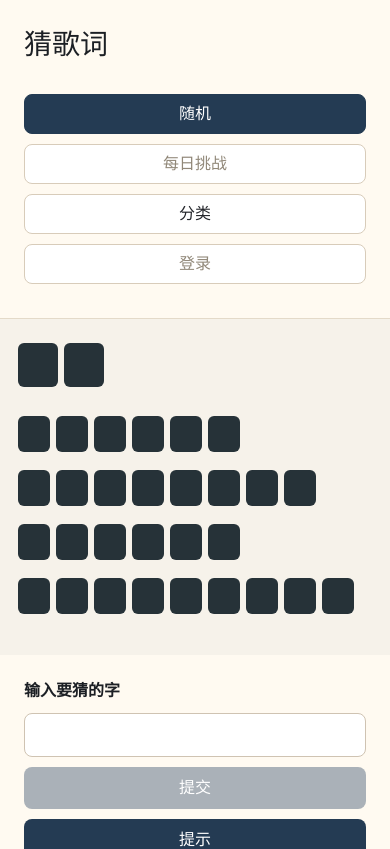
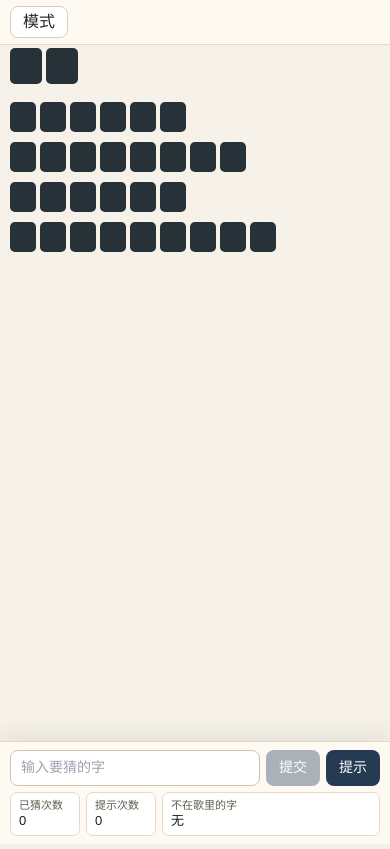
Before and after one commit to LuckyDogzyc/lyricguesser_vercel, a Next.js app: page / in a window 390 px wide. Shown: the top 849 px of the page. Built offline with nearby package versions, Linux system fonts and the light colour scheme.

Commit message:
Improve mobile game controls layout

```diff
--- a/app/globals.css
+++ b/app/globals.css
@@ -48,6 +48,10 @@ input {
 .side-nav h1 {
   margin: 0 0 28px;
   font-size: 28px;
+}
+
+.mobile-mode-toggle {
+  display: none;
 }
 
 .nav-item {
@@ -165,6 +169,10 @@ input {
 .guess-form {
   display: grid;
   gap: 10px;
+}
+
+.guess-actions {
+  display: grid;
 }
 
 .guess-form label {
@@ -291,13 +299,193 @@ input {
 }
 
 @media (max-width: 900px) {
-  .app-shell {
-    grid-template-columns: 1fr;
+  body {
+    height: 100dvh;
+    overflow: hidden;
   }
 
-  .side-nav,
-  .guess-panel {
+  .app-shell {
+    display: block;
+    height: 100dvh;
+    min-height: 0;
+  }
+
+  .side-nav {
+    position: fixed;
+    top: 0;
+    left: 0;
+    right: 0;
+    z-index: 20;
+    padding: 6px 10px;
+    background: rgba(255, 250, 241, 0.96);
     border: 0;
     border-bottom: 1px solid #e4dac9;
   }
+
+  .side-nav h1 {
+    display: none;
+  }
+
+  .mobile-mode-toggle {
+    display: inline-flex;
+    align-items: center;
+    justify-content: center;
+    min-height: 32px;
+    min-width: 58px;
+    border: 1px solid #d8ccba;
+    border-radius: 8px;
+    background: #fff;
+    color: #24262b;
+  }
+
+  .nav-items {
+    display: none;
+    grid-template-columns: repeat(4, minmax(0, 1fr));
+    gap: 6px;
+    margin-top: 6px;
+  }
+
+  .side-nav-open .nav-items {
+    display: grid;
+  }
+
+  .nav-item {
+    min-height: 32px;
+    margin: 0;
+    border-radius: 7px;
+    padding: 0 6px;
+    font-size: 13px;
+    white-space: nowrap;
+  }
+
+  .lyrics-panel {
+    height: 100dvh;
+    max-height: none;
+    padding: 48px 10px 104px;
+    overflow-y: auto;
+  }
+
+  .puzzle-line {
+    gap: 4px;
+    margin-bottom: 10px;
+    min-height: 30px;
+  }
+
+  .puzzle-line-title {
+    margin-bottom: 18px;
+  }
+
+  .puzzle-cell,
+  .puzzle-space {
+    width: 26px;
+    height: 30px;
+    border-radius: 5px;
+    font-size: 17px;
+  }
+
+  .puzzle-line-title .puzzle-cell {
+    width: 32px;
+    height: 36px;
+    font-size: 20px;
+  }
+
+  .puzzle-space {
+    width: 10px;
+  }
+
+  .guess-panel {
+    position: fixed;
+    left: 0;
+    right: 0;
+    bottom: 0;
+    z-index: 30;
+    display: grid;
+    gap: 6px;
+    padding: 8px 10px calc(8px + env(safe-area-inset-bottom));
+    background: rgba(255, 250, 241, 0.98);
+    border: 0;
+    border-top: 1px solid #e4dac9;
+    box-shadow: 0 -8px 20px rgba(36, 38, 43, 0.08);
+  }
+
+  .guess-actions {
+    grid-template-columns: minmax(0, 1fr) 54px;
+    gap: 6px;
+  }
+
+  .guess-form {
+    grid-template-columns: minmax(0, 1fr) 54px;
+    gap: 6px;
+  }
+
+  .guess-form label {
+    position: absolute;
+    width: 1px;
+    height: 1px;
+    overflow: hidden;
+    clip: rect(0, 0, 0, 0);
+    white-space: nowrap;
+  }
+
+  .guess-form input,
+  .guess-form button,
+  .hint-button {
+    min-height: 36px;
+    border-radius: 8px;
+    font-size: 14px;
+  }
+
+  .guess-form input {
+    min-width: 0;
+    padding: 0 10px;
+  }
+
+  .hint-button {
+    width: auto;
+    margin-top: 0;
+  }
+
+  .stats {
+    grid-template-columns: 70px 70px minmax(0, 1fr);
+    gap: 6px;
+    margin: 0;
+  }
+
+  .stats div {
+    min-width: 0;
+    padding: 6px 8px;
+    border-radius: 7px;
+  }
+
+  .stats dt {
+    margin-bottom: 2px;
+    font-size: 11px;
+    line-height: 1.1;
+    white-space: nowrap;
+  }
+
+  .stats dd {
+    min-height: 16px;
+    font-size: 13px;
+    line-height: 1.2;
+    overflow: hidden;
+    text-overflow: ellipsis;
+    white-space: nowrap;
+  }
+
+  .victory {
+    display: none;
+  }
+
+  .artist-search {
+    top: 42px;
+  }
+
+  .artist-search input {
+    max-width: none;
+  }
+
+  .artist-grid {
+    grid-template-columns: repeat(2, minmax(0, 1fr));
+  }
 }
--- a/src/components/LyricGame.tsx
+++ b/src/components/LyricGame.tsx
@@ -19,6 +19,7 @@ export function LyricGame({ initialSong, songs, artistCategories: providedArtist
   const [input, setInput] = useState("")
   const [mode, setMode] = useState<"play" | "artists">("play")
   const [artistSearch, setArtistSearch] = useState("")
+  const [isNavOpen, setIsNavOpen] = useState(false)
   const puzzleLines = useMemo(() => getPuzzleLines(song), [song])
   const randomSongs = useMemo(() => getRandomEligibleSongs(songs), [songs])
   const artistCategories = useMemo(() => providedArtistCategories ?? getArtistCategories(songs), [providedArtistCategories, songs])
@@ -42,6 +43,7 @@ export function LyricGame({ initialSong, songs, artistCategories: providedArtist
     setState(createInitialGameState(next))
     setInput("")
     setMode("play")
+    setIsNavOpen(false)
   }
 
   function startRandomSong() {
@@ -67,6 +69,7 @@ export function LyricGame({ initialSong, songs, artistCategories: providedArtist
   function showArtistPicker() {
     setArtistSearch("")
     setMode("artists")
+    setIsNavOpen(false)
   }
 
   function revealHint() {
@@ -75,8 +78,17 @@ export function LyricGame({ initialSong, songs, artistCategories: providedArtist
 
   return (
     <main className="app-shell">
-      <aside className="side-nav" aria-label="模式">
+      <aside className={`side-nav ${isNavOpen ? "side-nav-open" : ""}`} aria-label="模式">
+        <button
+          aria-expanded={isNavOpen}
+          className="mobile-mode-toggle"
+          onClick={() => setIsNavOpen((current) => !current)}
+          type="button"
+        >
+          模式
+        </button>
         <h1>猜歌词</h1>
+        <div className="nav-items">
           <button className="nav-item nav-item-active" onClick={startRandomSong} type="button">
             随机
           </button>
@@ -89,6 +101,7 @@ export function LyricGame({ initialSong, songs, artistCategories: providedArtist
           <button className="nav-item" disabled>
             登录
           </button>
+        </div>
       </aside>
 
       <section className="lyrics-panel" aria-label="歌词谜面">
@@ -120,6 +133,7 @@ export function LyricGame({ initialSong, songs, artistCategories: providedArtist
       </section>
 
       <aside className="guess-panel" aria-label="猜测">
+        <div className="guess-actions">
           <form onSubmit={submitGuess} className="guess-form">
             <label htmlFor="guess-input">输入要猜的字</label>
             <input
@@ -127,6 +141,7 @@ export function LyricGame({ initialSong, songs, artistCategories: providedArtist
               disabled={state.isSolved}
               id="guess-input"
               onChange={(event) => setInput(event.target.value)}
+              placeholder="输入要猜的字"
               value={input}
             />
             <button type="submit" disabled={state.isSolved || input.trim().length === 0}>
@@ -136,6 +151,7 @@ export function LyricGame({ initialSong, songs, artistCategories: providedArtist
           <button className="hint-button" disabled={state.isSolved} onClick={revealHint} type="button">
             提示
           </button>
+        </div>
 
         <dl className="stats">
           <div>
```
Lines whose indentation alone changed are shown as unchanged.
